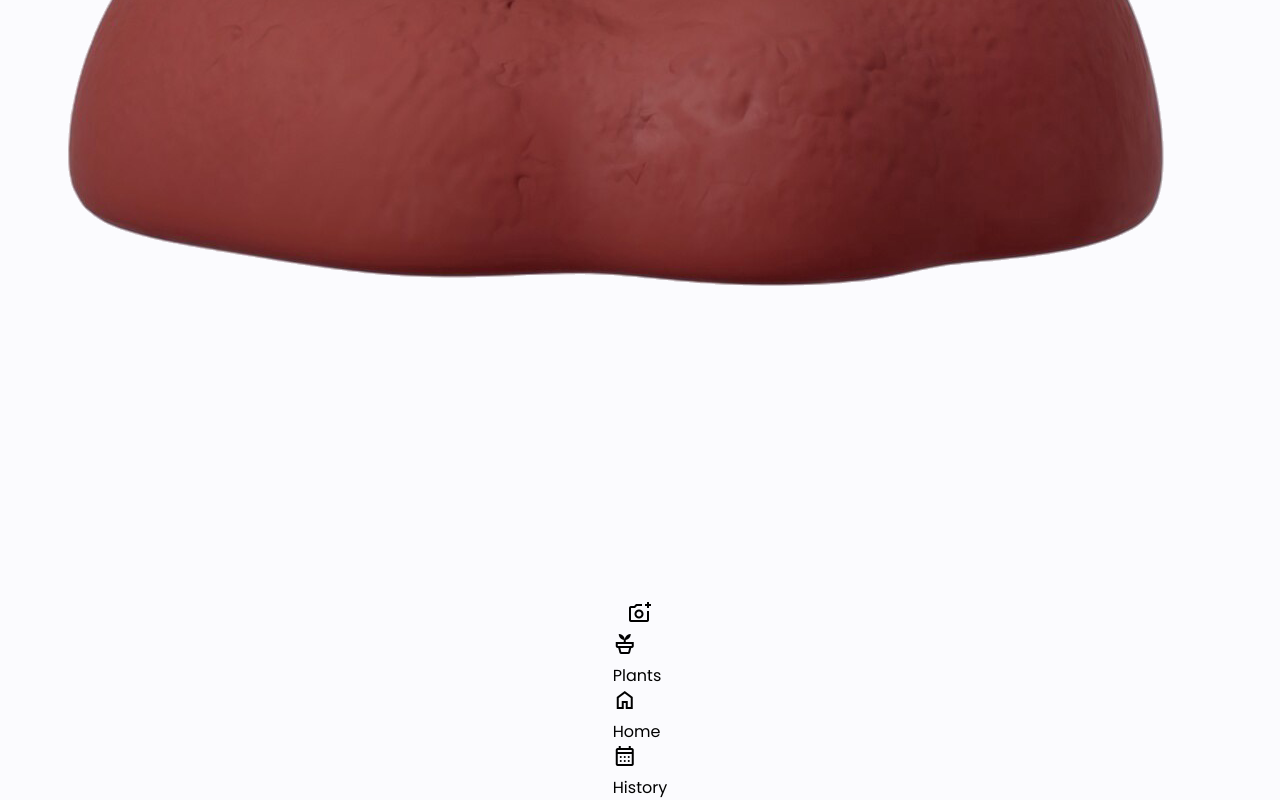
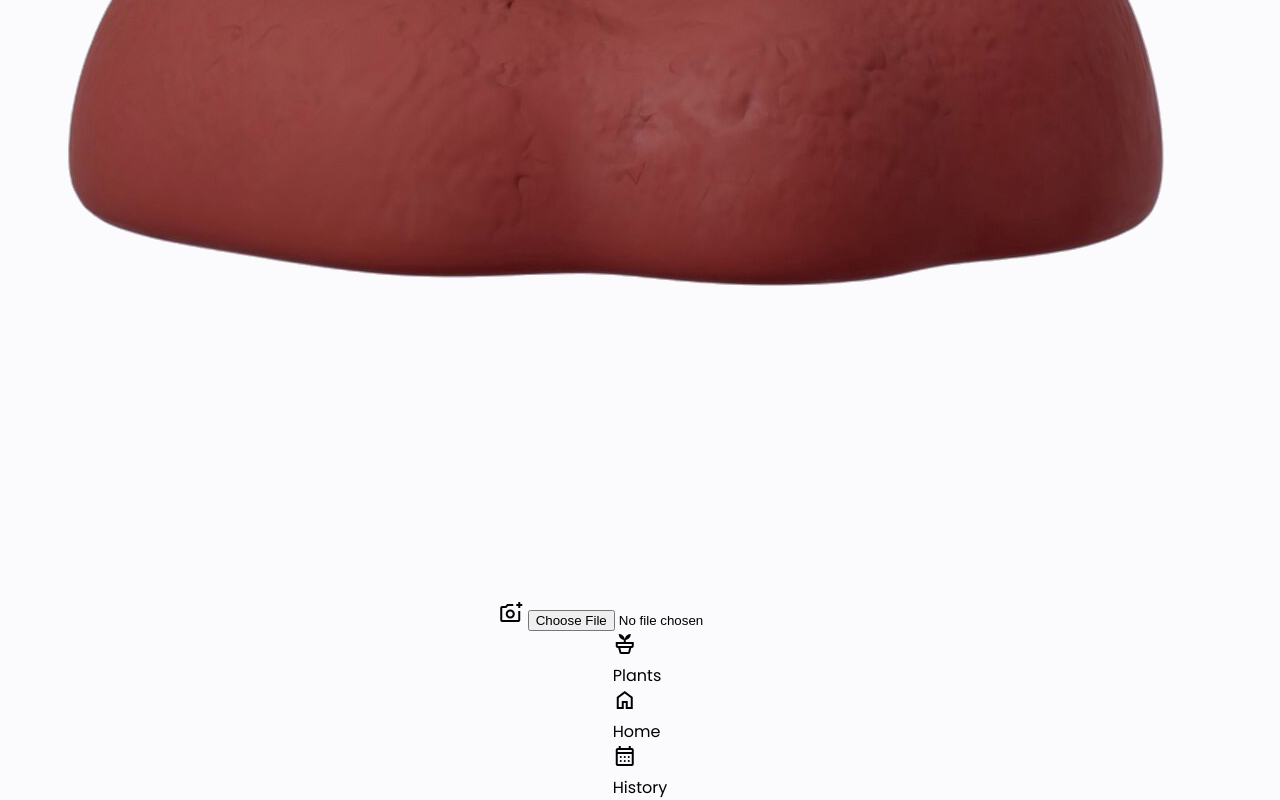
Before and after one commit to Sanik0/PlantCam, a plain HTML site: page index.html in a window 1280 px wide. Shown: the part 7672-8472 px from the top of the page. Drawn offline with nearby package versions, Linux system fonts and the light colour scheme; a web font is replaced by a local one.

Commit message:
Add files via upload

```diff
--- a/index.html
+++ b/index.html
@@ -147,6 +147,8 @@
         <div class="inspect-diseases">
             <div class="heading poppins-regular">
                 Inspect for diseases
+                <input type="file" id="cameraInput" accept="image/*" capture="environment" style="display: none;">
+
             </div>
 
             <div class="container-20">
@@ -184,13 +186,14 @@
 
     </section>
 
+
     <!-- ===================camera btn=================== -->
 
     <div class="camera-btn">
         <span class="material-symbols-outlined">
             add_a_photo
         </span>
-        <input type="file" id="cameraInput" accept="image/*" capture="environment" style="display: none;">
+        <input type="file" id="cameraInput" accept="image/*" capture="environment" >
     </div>
 
     <!-- ===================camera btn=================== -->
```
